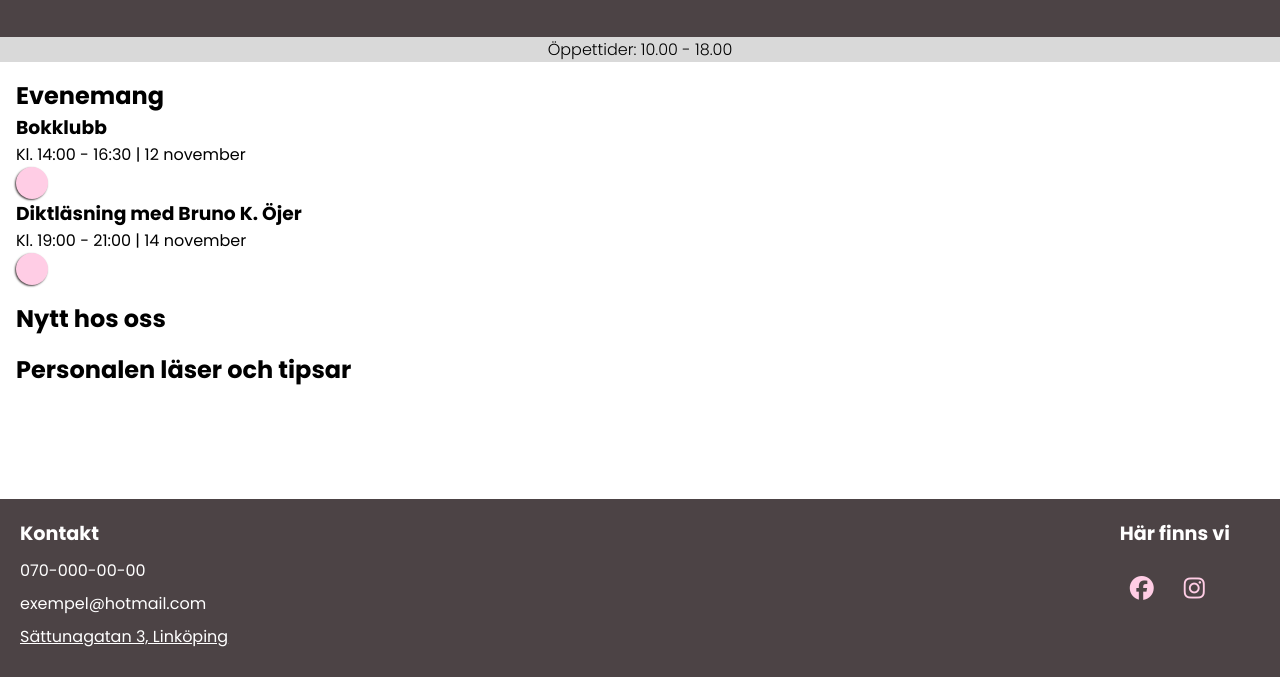
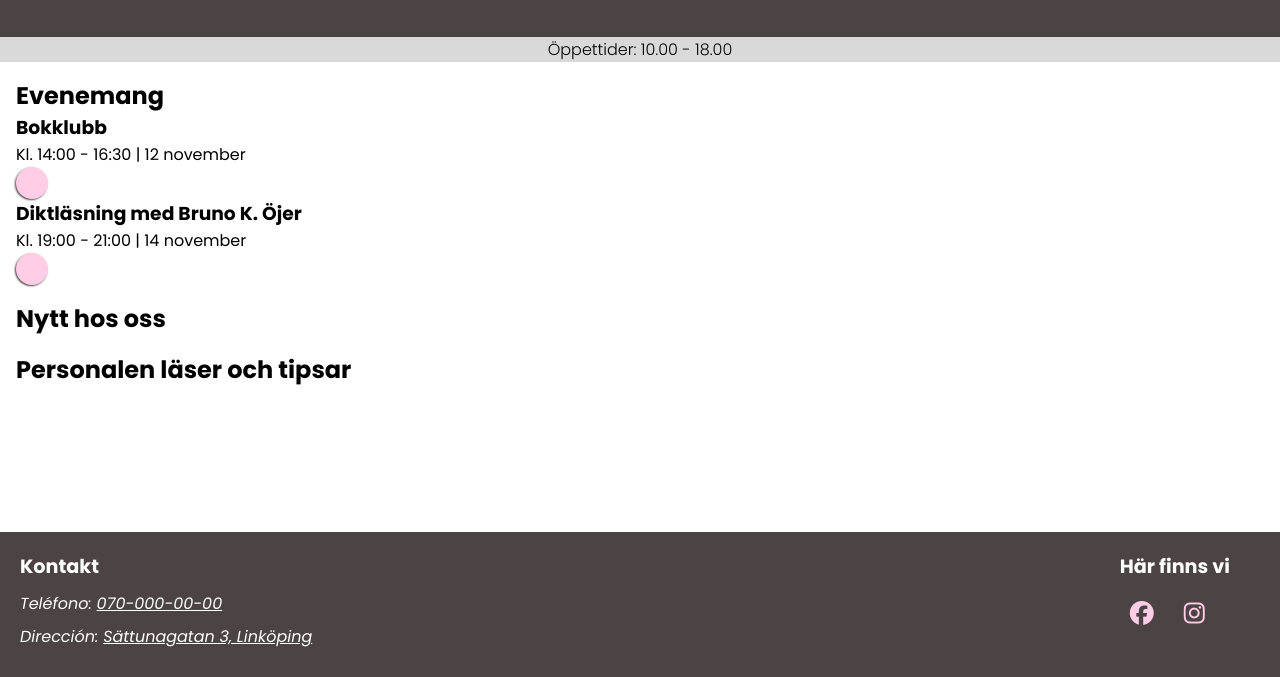
Before and after one commit to AdrianRydin/Poesi-Grupp-Uppgift, a plain HTML site: page index.html in a window 1280 px wide. Shown: the part 123-800 px from the top of the page. Drawn offline with nearby package versions, Linux system fonts and the light colour scheme.

Commit message:
fixed Html

```diff
--- a/footer.css
+++ b/footer.css
@@ -16,9 +16,7 @@ html, body {
     padding: 20px;
     z-index: 1000;
 }
-
-
-    .contact h2, .social h2 {
+ .contact h2, .social h2 {
     font-size: 1.2em;
     margin-bottom: 10px;
 }
@@ -40,6 +38,17 @@ html, body {
     display: flex;
     gap: 10px;
 }
+.icons ul {
+    list-style: none;
+    padding: 0;
+    margin: 0;
+    display: flex;
+    gap: 10px;
+}
+
+.icons li {
+    list-style: none;
+}
 .icon {
     display: inline-block;
     width: 40px;
@@ -51,23 +60,21 @@ html, body {
     color: #3a3131;
     font-weight: bold;
     transition: transform 0.5s ease-in-out;
+
 }
 i {
     font-size: 24px;
     color:#FFCDE5;
     margin: 10px;
 }
-
 a {
     text-decoration: none;
 }
-
 a:hover i {
     color: #007bff;
     transform: scale(1.5);
     transition-delay: 0.2s;
 }
-
 @media (max-width: 1200px) {
     .footer {
         padding: 15px;
--- a/index.html
+++ b/index.html
@@ -69,24 +69,30 @@
     </main>
 
     <footer class="footer">
-      <div class="contact">
+      <section class="contact">
           <h2>Kontakt</h2>
-          <p>070-000-00-00</p>
-          <p>exempel@hotmail.com</p>
-          <p><a href="https://maps.google.com?q=Sättunagatan 3, Linköping" target="_blank">Sättunagatan 3, Linköping</a></p>
-      </div>
-      <div class="social">
+          <address>
+              <p>Teléfono: <a href="tel:+46700000000">070-000-00-00</a></p>
+              <p>Dirección: <a href="https://maps.google.com?q=Sättunagatan 3, Linköping" target="_blank" rel="noopener noreferrer">Sättunagatan 3, Linköping</a></p>
+          </address>
+      </section>
+      <section class="social">
           <h2>Här finns vi</h2>
-          <div class="icons">
-            <a href="https://www.facebook.com" target="_blank">
-              <i class="fab fa-facebook"></i>
-          </a>
-          <a href="https://www.instagram.com" target="_blank">
-              <i class="fab fa-instagram"></i>
-          </a>
-          </div>
-      </div>
-
+          <nav class="icons">
+              <ul>
+                  <li>
+                      <a href="https://www.facebook.com" target="_blank" rel="noopener noreferrer" aria-label="Facebook">
+                          <i class="fab fa-facebook"></i>
+                      </a>
+                  </li>
+                  <li>
+                      <a href="https://www.instagram.com" target="_blank" rel="noopener noreferrer" aria-label="Instagram">
+                          <i class="fab fa-instagram"></i>
+                      </a>
+                  </li>
+              </ul>
+          </nav>
+      </section>
   </footer>
   </body>
-</html>
+  </html>
```
